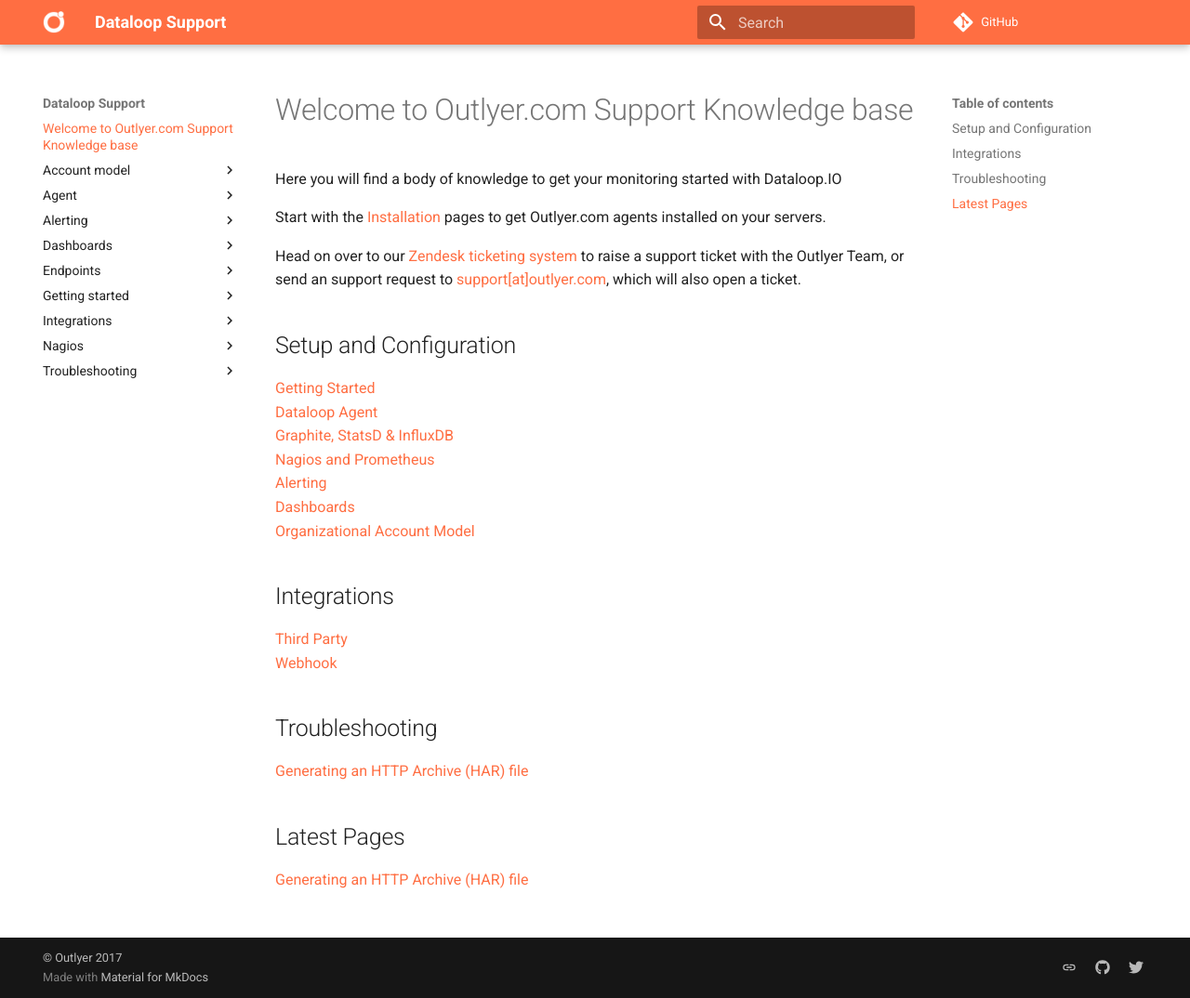
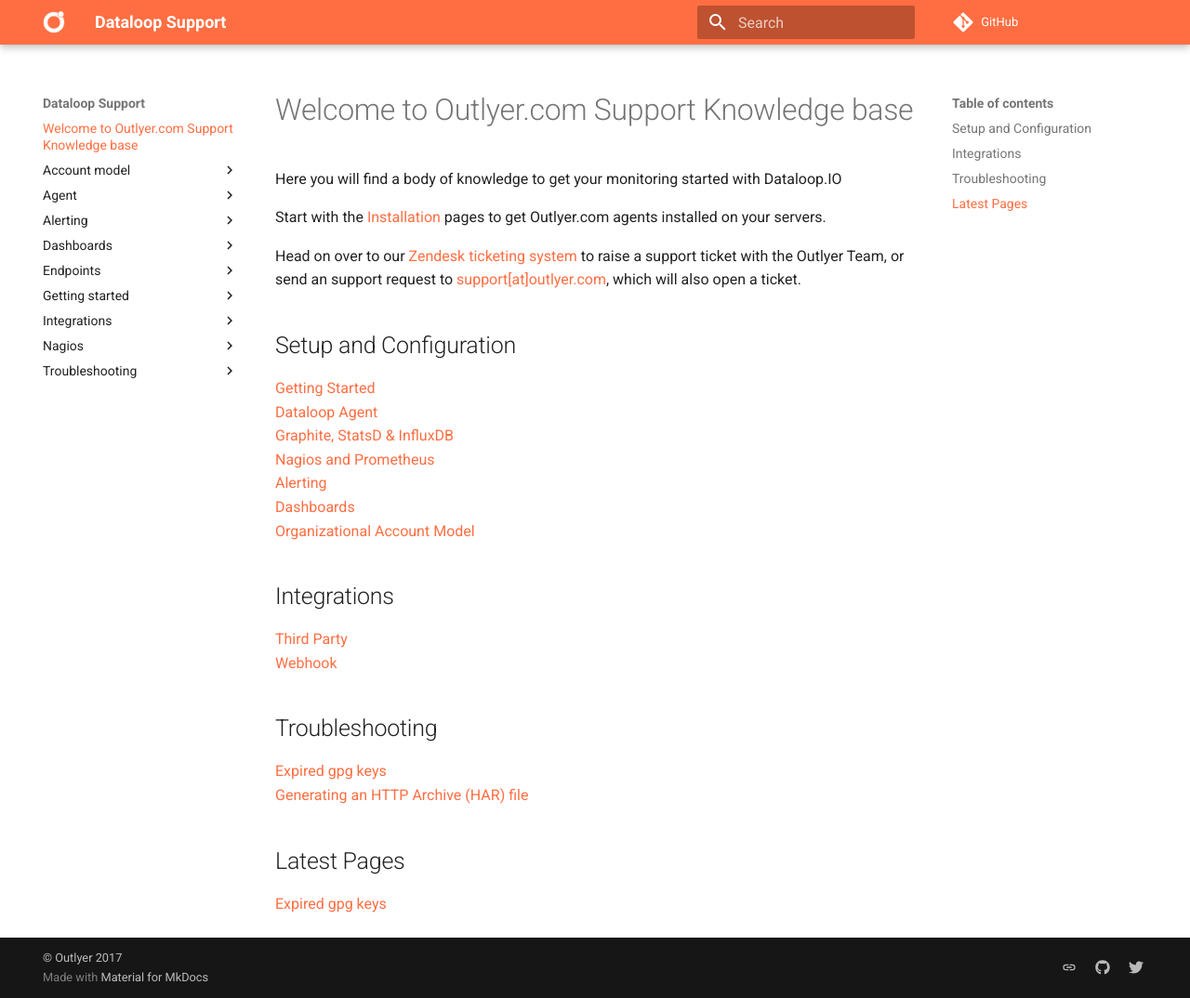
Before and after one commit to dataloop/dataloop-support, an MkDocs documentation site: the page built from docs/index.md, in a window 1280 px wide and 1074 px high. Shown: the whole window at 93% size. Built offline with MkDocs 1.6.1 and Material for MkDocs 9.7.7, drawn with Linux system fonts in a browser that asks for light colours; comment, search, counter and statistics services are not loaded.

Commit message:
rejig index

```diff
--- a/docs/index.md
+++ b/docs/index.md
@@ -27,10 +27,11 @@
 
 ## Troubleshooting
 
+[Expired gpg keys](troubleshooting/expired_gpg_key/)
 [Generating an HTTP Archive (HAR) file](/troubleshooting/har_archive/)
 
 
 
 ## Latest Pages
 
-[Generating an HTTP Archive (HAR) file](/troubleshooting/har_archive/)
+[Expired gpg keys](troubleshooting/expired_gpg_key/)
```
